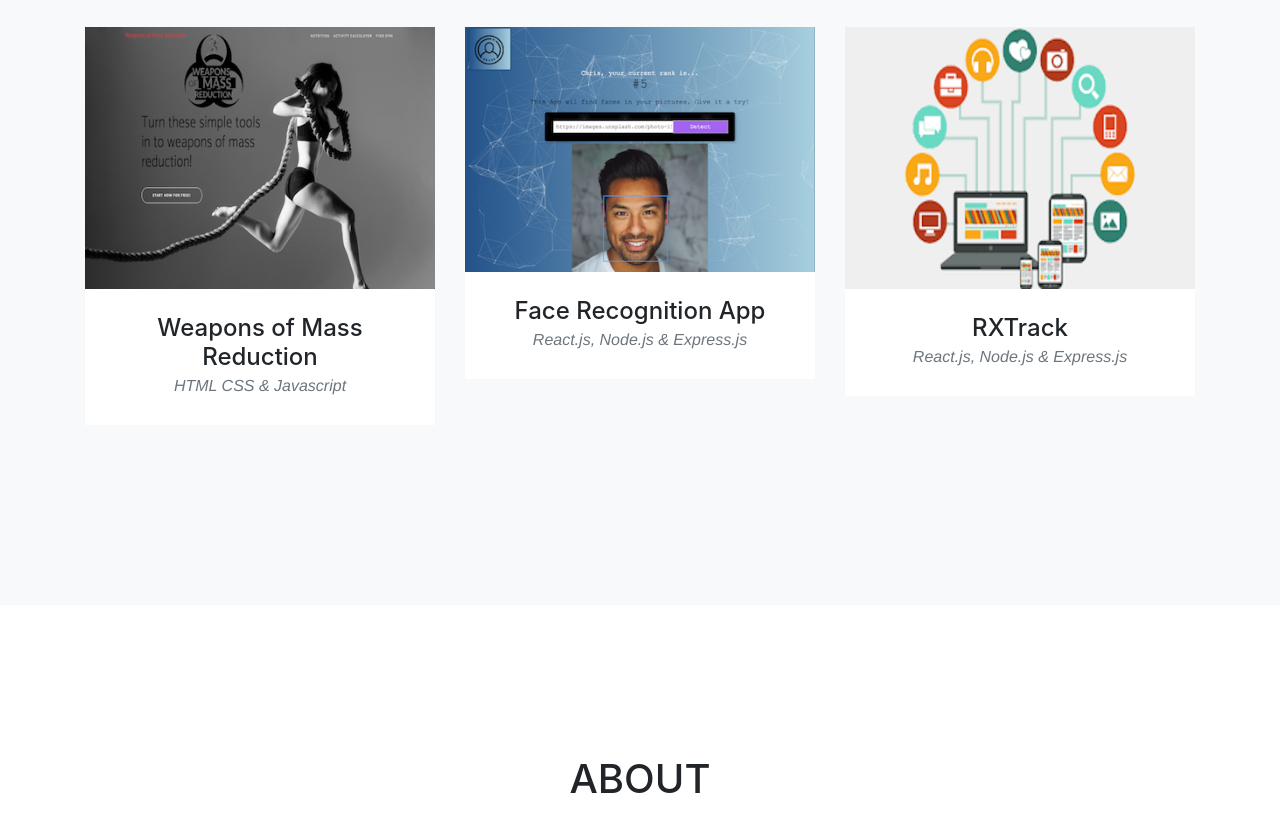
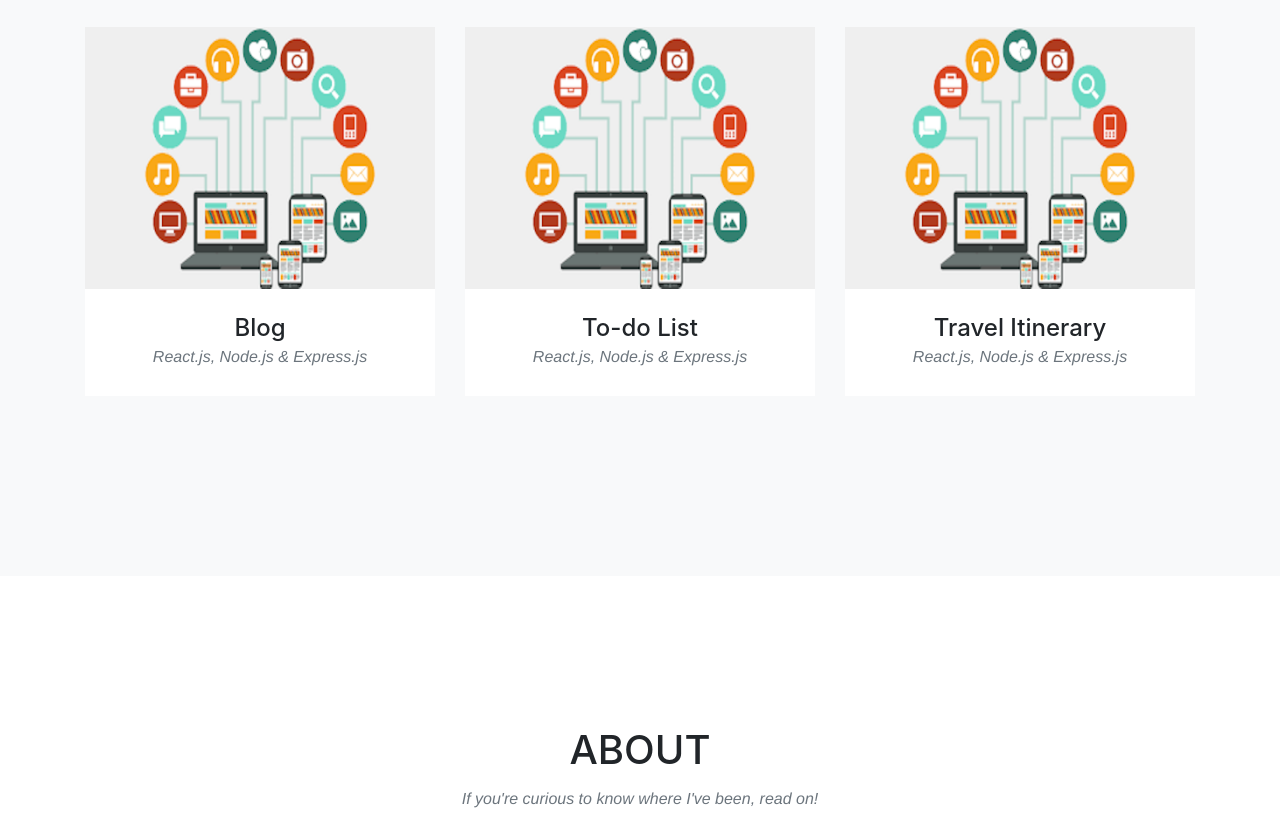
Before and after one commit to yoowebdev/portfolio, a website with bundled scripts: page index.html in a window 1280 px wide. Shown: the part 2613-3428 px from the top of the page. Built offline with nearby package versions, Linux system fonts and the light colour scheme; a web font is replaced by a local one.

Commit message:
updated project sections

```diff
--- a/index.html
+++ b/index.html
@@ -202,6 +202,8 @@
         </div>
       </div>
     </div>
+
+    <!--Second Row of Projects-->
     <div class="container">
       <div class="row">
         <div class="col-md-4 col-sm-6 portfolio-item">
@@ -211,11 +213,11 @@
                 <i class="fa fa-plus fa-3x"></i>
               </div>
             </div>
-            <img class="img-fluid" src="img/project1.jpg" alt="Weapons of Mass Reduction">
+            <img class="img-fluid" src="img/portfolio/03-full.jpg" alt="Weapons of Mass Reduction">
           </a>
           <div class="portfolio-caption">
-            <h4>Weapons of Mass Reduction</h4>
-            <p class="text-muted">HTML CSS & Javascript</p>
+            <h4>Blog</h4>
+            <p class="text-muted">React.js, Node.js & Express.js</p>
           </div>
         </div>
         <div class="col-md-4 col-sm-6 portfolio-item">
@@ -225,10 +227,10 @@
                 <i class="fa fa-plus fa-3x"></i>
               </div>
             </div>
-            <img class="img-fluid" src="./img/logos/FaceRecognition.png" alt="Face Recognition App">
+            <img class="img-fluid" src="img/portfolio/03-full.jpg" alt="Face Recognition App">
           </a>
           <div class="portfolio-caption">
-            <h4>Face Recognition App</h4>
+            <h4>To-do List</h4>
             <p class="text-muted">React.js, Node.js & Express.js</p>
           </div>
         </div>
@@ -242,7 +244,7 @@
             <img class="img-fluid" src="img/portfolio/03-full.jpg" alt="">
           </a>
           <div class="portfolio-caption">
-            <h4>RXTrack</h4>
+            <h4>Travel Itinerary</h4>
             <p class="text-muted">React.js, Node.js & Express.js</p>
           </div>
         </div>
```
